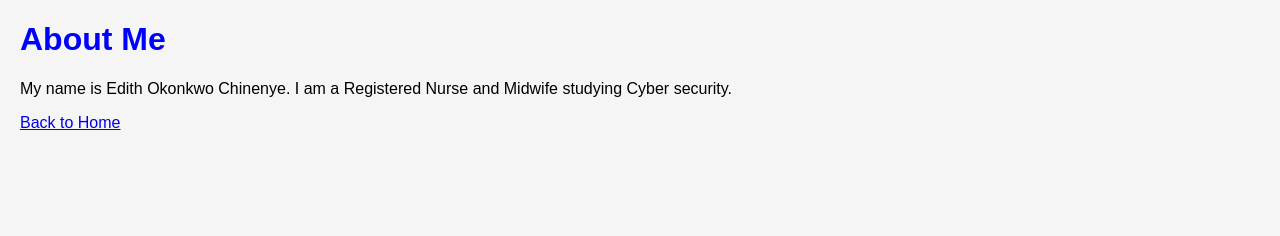
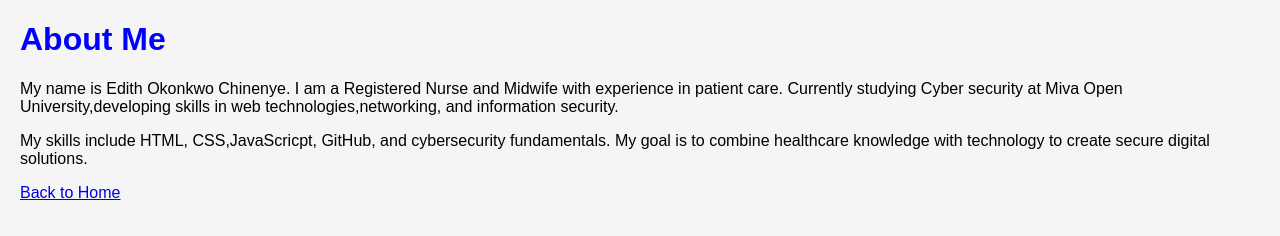
Before and after one commit to Edith834-svg/edith-portfolio-, a plain HTML site: page about.html in a window 1280 px wide. Drawn offline with Linux system fonts and the light colour scheme.

Commit message:
Update about.html

```diff
--- a/about.html
+++ b/about.html
@@ -8,7 +8,11 @@
 
 <h1>About Me</h1>
 
-<p>My name is Edith Okonkwo Chinenye. I am a Registered Nurse and Midwife studying Cyber security.</p>
+<p>My name is Edith Okonkwo Chinenye. I am a Registered Nurse and Midwife with experience in patient care. Currently studying Cyber
+security at Miva Open University,developing skills in web technologies,networking, and information security.</p>
+<p>My skills include HTML, CSS,JavaScricpt, GitHub, and cybersecurity fundamentals. My goal is to combine healthcare knowledge
+with technology to create secure digital solutions. </p>
+</section>
 
 <a href="index.html">Back to Home</a>
 
```
